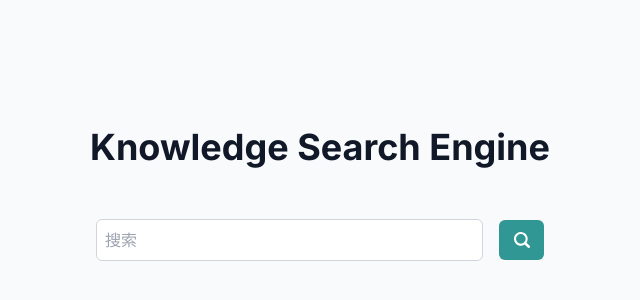
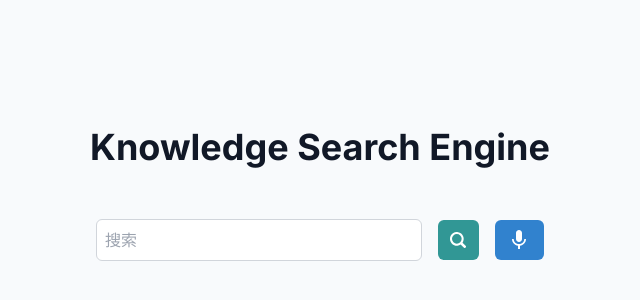
Before and after one commit to perfectsquare123/Search-Engine, a Next.js app in the folder knowledge_search_engine/: page / in a window 1280 px wide. Shown: the part 206-506 px from the top of the page, without its empty margins (320-960 px from the left). Built offline with nearby package versions, Linux system fonts and the light colour scheme.

Commit message:
added speech-to-text function for search input

```diff
--- a/knowledge_search_engine/package.json
+++ b/knowledge_search_engine/package.json
@@ -14,6 +14,8 @@
     "@chakra-ui/react": "^2.8.2",
     "@emotion/react": "^11.11.4",
     "@emotion/styled": "^11.11.5",
+    "@mui/icons-material": "^5.15.19",
+    "@mui/material": "^5.15.19",
     "axios": "^1.7.2",
     "framer-motion": "^11.2.10",
     "next": "14.2.3",
--- a/knowledge_search_engine/src/components/SearchBar.tsx
+++ b/knowledge_search_engine/src/components/SearchBar.tsx
@@ -1,11 +1,25 @@
 "use client";
 
-import { useState } from "react";
+import { useEffect, useState } from "react";
 import axios from "axios";
-import { Button, ButtonGroup, Link, Stack } from "@chakra-ui/react";
+import {
+  Button,
+  Container,
+  Link,
+  Modal,
+  ModalBody,
+  ModalContent,
+  ModalFooter,
+  ModalHeader,
+  ModalOverlay,
+  Stack,
+  useDisclosure,
+} from "@chakra-ui/react";
 import { Search2Icon } from "@chakra-ui/icons";
 import NextLink from "next/link";
 import { useRouter } from "next/router";
+import MicIcon from "@mui/icons-material/Mic";
+import Image from "next/image";
 
 interface Suggestion {
   id: number;
@@ -17,6 +31,15 @@ export default function SearchBar() {
   const [suggestions, setSuggestions] = useState<Suggestion[]>([]);
   const [showSuggestions, setShowSuggestions] = useState(false);
   //const router = useRouter();
+  const [recognizing, setRecognizing] = useState(false);
+  const { isOpen, onOpen, onClose } = useDisclosure();
+
+  useEffect(() => {
+    if (!("webkitSpeechRecognition" in window)) {
+      console.error("Web Speech API is not supported by this browser.");
+      return;
+    }
+  }, []);
 
   const fetchSuggestions = async (searchTerm: string) => {
     if (searchTerm.length > 0) {
@@ -50,6 +73,42 @@ export default function SearchBar() {
     }
   };
 
+  const startRecognition = () => {
+    if (!("webkitSpeechRecognition" in window)) return;
+
+    const recognition = new window.webkitSpeechRecognition();
+    recognition.continuous = false;
+    recognition.interimResults = false;
+    //recognition.lang = "en-US";
+    recognition.lang = "zh-CN";
+
+    recognition.onstart = () => {
+      setRecognizing(true);
+      onOpen();
+    };
+
+    recognition.onresult = (event) => {
+      const transcript = event.results[0][0].transcript;
+      setQuery(transcript);
+      fetchSuggestions(transcript);
+      setRecognizing(false);
+      onClose();
+    };
+
+    recognition.onerror = (event) => {
+      console.error("Speech recognition error", event.error);
+      setRecognizing(false);
+      onClose();
+    };
+
+    recognition.onend = () => {
+      setRecognizing(false);
+      onClose();
+    };
+
+    recognition.start();
+  };
+
   return (
     <div className="relative w-full max-w-md mx-auto mt-5">
       <Stack direction="row" spacing={4} alignItems="center">
@@ -68,6 +127,9 @@ export default function SearchBar() {
           onClick={handleSearch}
           paddingLeft={2}
         ></Button>
+        <Button onClick={startRecognition} colorScheme="blue" variant="solid">
+          <MicIcon />
+        </Button>
       </Stack>
 
       {/*showSuggestions && suggestions.length > 0 && (
@@ -85,6 +147,33 @@ export default function SearchBar() {
       )*/}
 
       <text className="text-slate-950">{query}</text>
+      <div className="justify-center align-middle">
+        <Modal isOpen={isOpen} onClose={onClose}>
+          <ModalOverlay />
+          <ModalContent>
+            <ModalHeader>Listening...</ModalHeader>
+            <ModalBody>
+              <div className="mb-3">
+                <Image
+                  src="/microphone_remove_bg.png"
+                  alt="micrphone image"
+                  width={400}
+                  height={270}
+                />
+              </div>
+              <div className="justify-center flex mb-3">
+                <h4 className="text-2xl font-sans">Try speak something!</h4>
+              </div>
+              <div className="justify-center flex">
+                <h4 className="text-2xl font-sans">您说，我在听~</h4>
+              </div>
+            </ModalBody>
+            <ModalFooter>
+              <Button onClick={onClose}>Cancel</Button>
+            </ModalFooter>
+          </ModalContent>
+        </Modal>
+      </div>
     </div>
   );
 }
```
Also changed, not shown: 1 other file (tests, documents, lock files or other folders).
